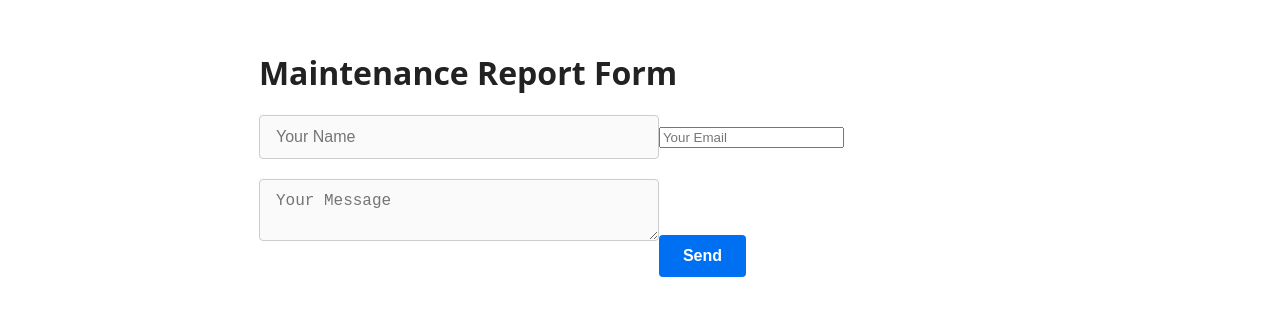
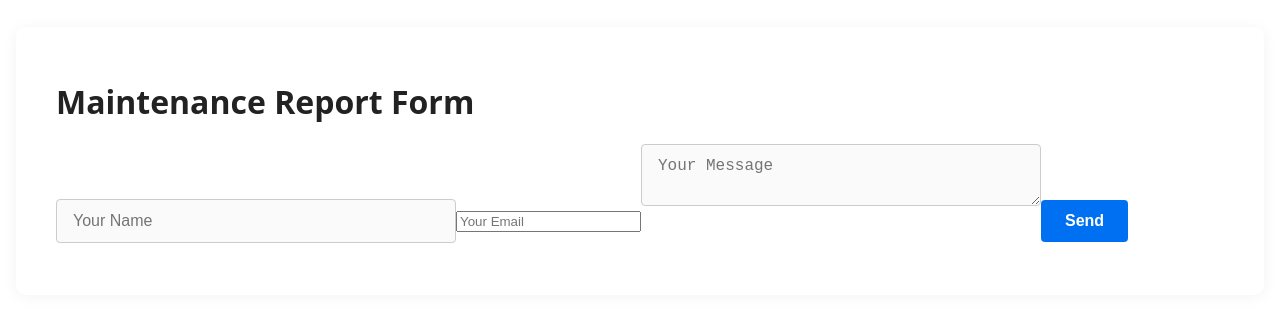
Before and after one commit to benwalker226/uybc-boats, a Next.js app: page /maintenance in a window 1280 px wide. Shown: the part 239-554 px from the top of the page. Built offline with nearby package versions, Linux system fonts and the light colour scheme.

Commit message:
fix: update form structure with wrapper div and rename success message class
Co-authored-by: Genie <genie@cosine.sh>

```diff
--- a/pages/booking.tsx
+++ b/pages/booking.tsx
@@ -36,7 +36,8 @@ export default function Booking() {
       </Head>
       <main className="main-center-container">
         {!submitted ? (
-          <form className="main-form" onSubmit={handleSubmit}>
+          <div className="form-box">
+            <form onSubmit={handleSubmit}>
               <h1>Boat Booking Form</h1>
               <input
                 type="text"
@@ -65,8 +66,9 @@ export default function Booking() {
                 {submitting ? 'Sending...' : 'Send'}
               </button>
             </form>
+          </div>
         ) : (
-          <div className="form-success-message">Thank you for your boat booking request!</div>
+          <div className="success-message">Thank you for your boat booking request!</div>
         )}
       </main>
     </>
--- a/pages/maintenance.tsx
+++ b/pages/maintenance.tsx
@@ -36,7 +36,8 @@ export default function Maintenance() {
       </Head>
       <main className="main-center-container">
         {!submitted ? (
-          <form className="main-form" onSubmit={handleSubmit}>
+          <div className="form-box">
+            <form onSubmit={handleSubmit}>
               <h1>Maintenance Report Form</h1>
               <input
                 type="text"
@@ -65,8 +66,9 @@ export default function Maintenance() {
                 {submitting ? 'Sending...' : 'Send'}
               </button>
             </form>
+          </div>
         ) : (
-          <div className="form-success-message">Thank you for your maintenance report!</div>
+          <div className="success-message">Thank you for your maintenance report!</div>
         )}
       </main>
     </>
```
Lines whose indentation alone changed are shown as unchanged.
